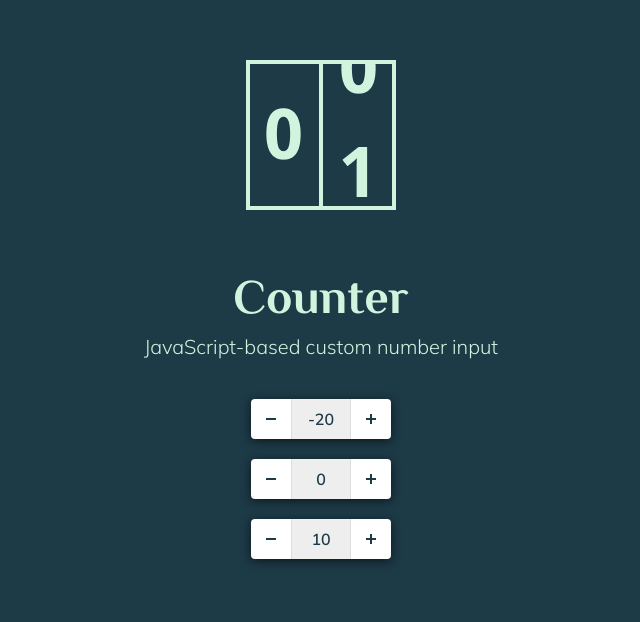
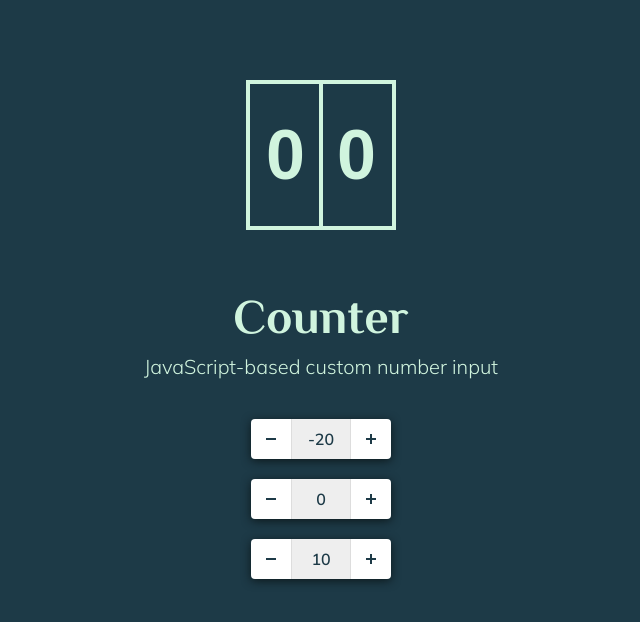
Before and after one commit to gsidnick/counter, a website: page src/index.html in a window 1280 px wide. Shown: the whole page, without its empty margins (319-959 px from the left). Drawn offline with Linux system fonts and the light colour scheme.

Commit message:
refactor: change logo

```diff
--- /dev/null
+++ b/src/css/logo.css
@@ -0,0 +1,40 @@
+.logo {
+  width: 150px;
+  height: 150px;
+  border: 4px solid #d0f4de;
+  margin-top: 20px;
+  position: relative;
+  overflow: hidden;
+}
+
+.logo:before {
+  content: "";
+  width: 4px;
+  height: 142px;
+  position: absolute;
+  left: calc(50% - 2px);
+  background-color: #d0f4de;
+}
+
+.logo__left-slide {
+  position: relative;
+}
+
+.logo__right-slide {
+  position: relative;
+  margin: 0 0 0 71px;
+}
+
+.logo__number {
+  width: 71px;
+  height: 142px;
+  font-family: Arial, sans-serif;
+  font-size: 70px;
+  font-weight: 700;
+  text-align: center;
+  line-height: 142px;
+  position: absolute;
+  top: 0;
+  transition: top 2s ease-in-out;
+  user-select: none;
+}
--- a/src/index.html
+++ b/src/index.html
@@ -6,13 +6,21 @@
     <meta http-equiv="X-UA-Compatible" content="ie=edge">
     <link rel="icon" href="favicon.svg">
     <link rel="stylesheet" href="./css/styles.css">
+    <link rel="stylesheet" href="./css/logo.css">
     <link rel="stylesheet" href="./css/counter.css">
     <title>Counter</title>
   </head>
   <body>
     <div class="wrapper">
       <header class="header">
-        <img src="img/counter.jpg" alt="Counter" class="header__image">
+        <div class="logo">
+          <div class="logo__left-slide">
+            <div class="logo__number">0</div>
+          </div>
+          <div class="logo__right-slide">
+            <div class="logo__number">0</div>
+          </div>
+        </div>
         <h1 class="header__heading">Counter</h1>
         <h2 class="header__description">JavaScript-based custom number input</h2>
       </header>
```
Also changed, not shown: src/img/counter.jpg (deleted).
